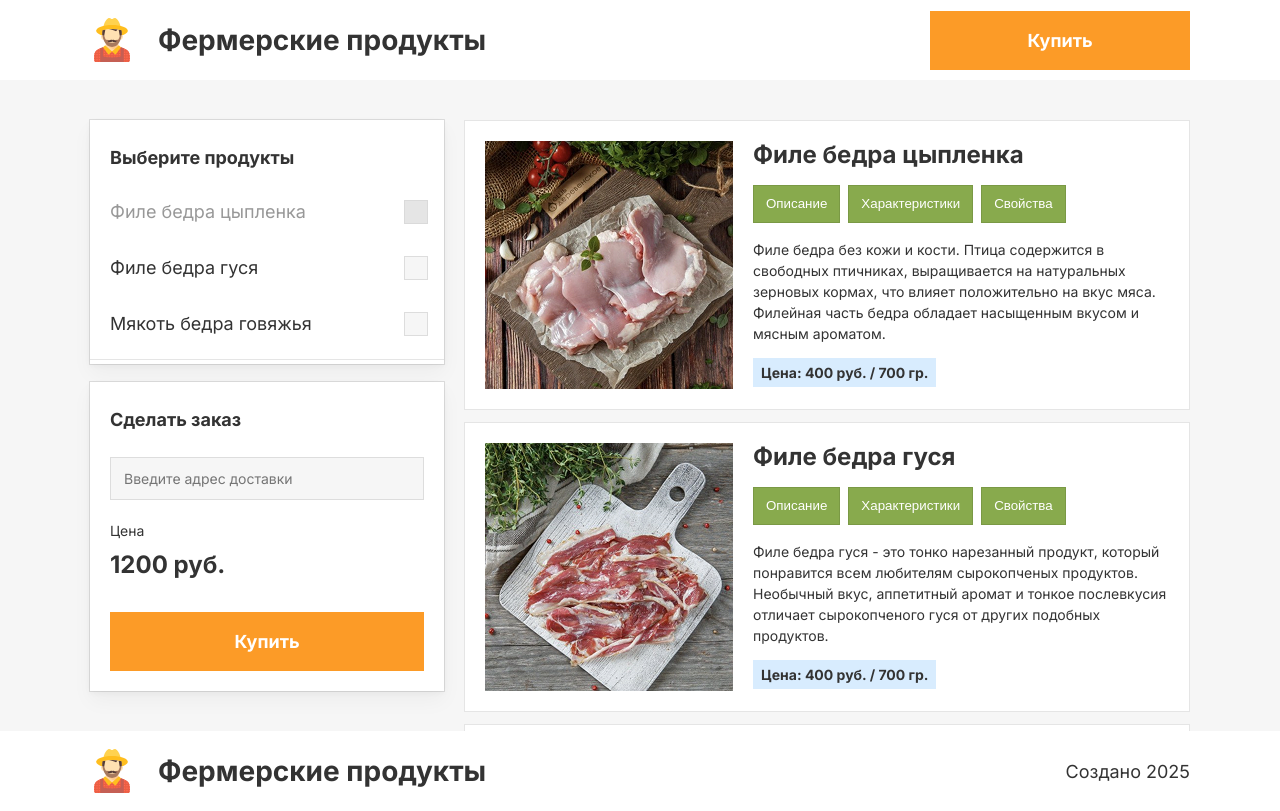
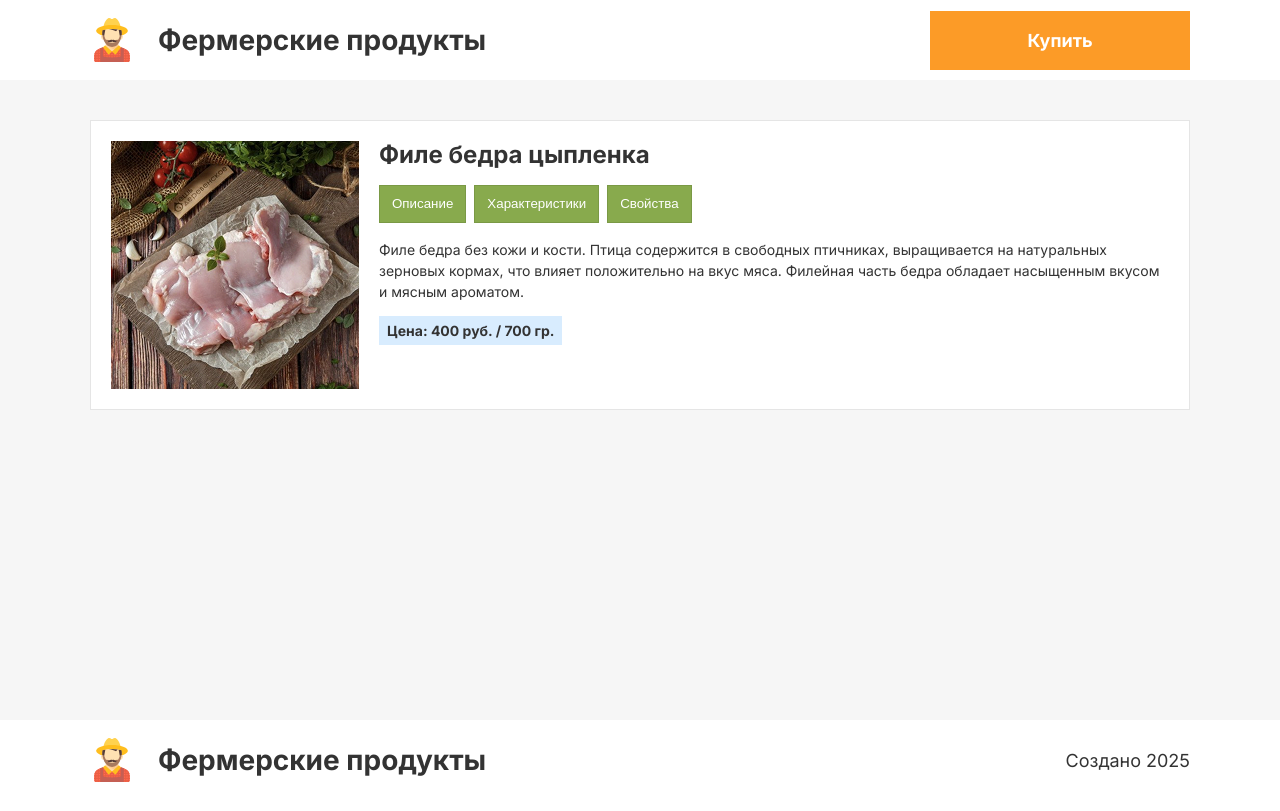
Before and after one commit to vikkont79/farm-products-shop, a React (Vite) app: page / in a window 1280 px wide. Built offline with nearby package versions, Linux system fonts and the light colour scheme.

Commit message:
Создал страницу product

```diff
--- a/src/app/App.jsx
+++ b/src/app/App.jsx
@@ -1,14 +1,15 @@
 //import { MainPage } from '@/pages/main';
-import { StorePage } from '@/pages/store';
+//import { StorePage } from '@/pages/store';
 import { Layout } from '@/widgets/layout';
 import { GlobalStyle } from './styles/App.js';
+import { ProductPage } from '@/pages/product';
 
 function App() {
   return (
     <>
     <GlobalStyle />
     <Layout>
-      <StorePage />
+      <ProductPage />
     </Layout>
     </>
   )
--- /dev/null
+++ b/src/pages/product/index.js
@@ -0,0 +1 @@
+export { ProductPage } from './ui';
--- /dev/null
+++ b/src/pages/product/ui/Product/Product.jsx
@@ -0,0 +1,15 @@
+import { ProductSection, StyledPage } from './styles';
+import { ProductCard } from '@/widgets/product-card';
+import { products, images } from '@/pages/store'
+
+function ProductPage() {
+  return (
+    <StyledPage>
+      <ProductSection>
+        <ProductCard {...products[0]} image={images.product1} />
+      </ProductSection>
+    </StyledPage>
+  )
+};
+
+export { ProductPage };
--- /dev/null
+++ b/src/pages/product/ui/Product/styles.js
@@ -0,0 +1,18 @@
+import styled from 'styled-components';
+import { wrapper } from '@/shared/styles/mixins/mixins';
+
+const StyledPage = styled.main`
+  padding-block-start: 40px;
+  background-color: #f6f6f6;
+`;
+
+const ProductSection = styled.section`
+  ${wrapper}
+  border: 1px solid rgba(0, 0, 0, 0.1);
+  background-color: var(--color-bg-primary);
+`;
+
+export {
+  StyledPage,
+  ProductSection,
+}
--- /dev/null
+++ b/src/pages/product/ui/index.js
@@ -0,0 +1 @@
+export { ProductPage } from './Product/Product';
--- a/src/pages/store/index.js
+++ b/src/pages/store/index.js
@@ -1 +1,2 @@
-export { StorePage } from './ui'
+export { StorePage } from './ui';
+export * from './model'
--- a/src/pages/store/model/index.js
+++ b/src/pages/store/model/index.js
@@ -1 +1,2 @@
 export { products } from './products';
+export { images } from './images';
--- a/src/widgets/product-card/ui/Tabs/Tabs.jsx
+++ b/src/widgets/product-card/ui/Tabs/Tabs.jsx
@@ -5,23 +5,21 @@ function Tabs({ description, specifications, properties }) {
   const [activeTab, setActiveTab] = useState('description'); // Начальный активный таб
 
   return (
-    <div>
+    <>
       <TabsList>
-        <TabsButton
-          onClick={() => setActiveTab('description')}
-        >
+        <TabsButton onClick={() => setActiveTab('description')}>
           {description.title}
         </TabsButton>
-        <TabsButton
-          onClick={() => setActiveTab('specifications')}
-        >
-          {specifications.title}
-        </TabsButton>
-        <TabsButton
-          onClick={() => setActiveTab('properties')}
-        >
-          {properties.title}
-        </TabsButton>
+        {specifications &&
+          <TabsButton onClick={() => setActiveTab('specifications')}>
+            {specifications.title}
+          </TabsButton>
+        }
+        {properties &&
+          <TabsButton onClick={() => setActiveTab('properties')}>
+            {properties.title}
+          </TabsButton>
+        }
       </TabsList>
 
       {activeTab === 'description' && (
@@ -56,7 +54,7 @@ function Tabs({ description, specifications, properties }) {
           </TabsText>
         </TabsPanel>
       )}
-    </div>
+    </>
   );
 }
 
```
